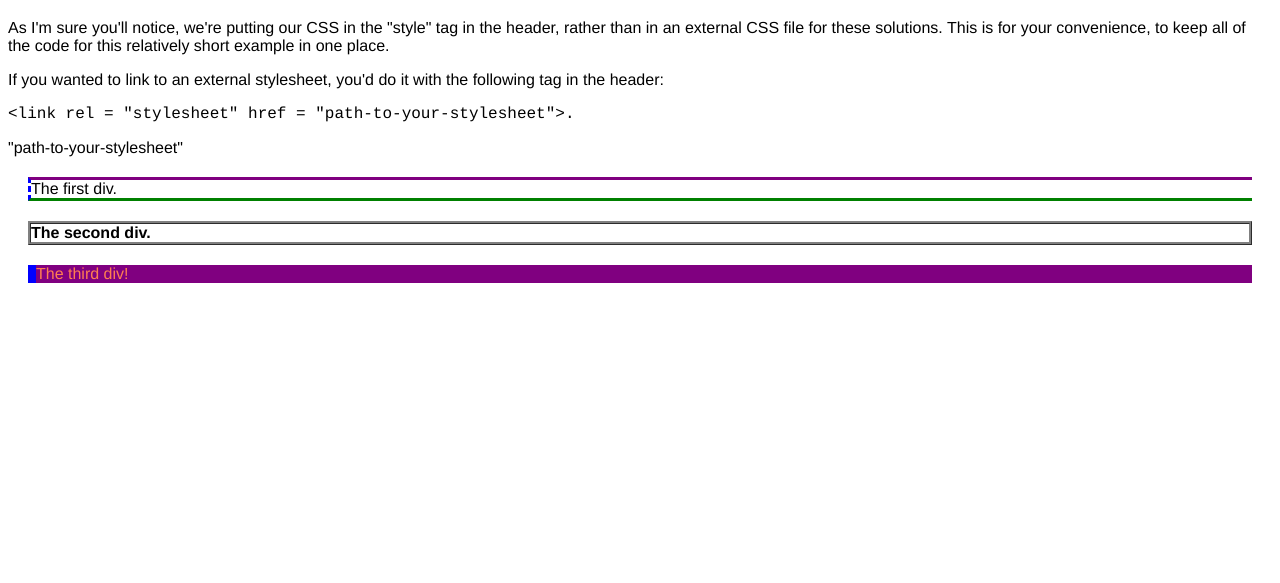
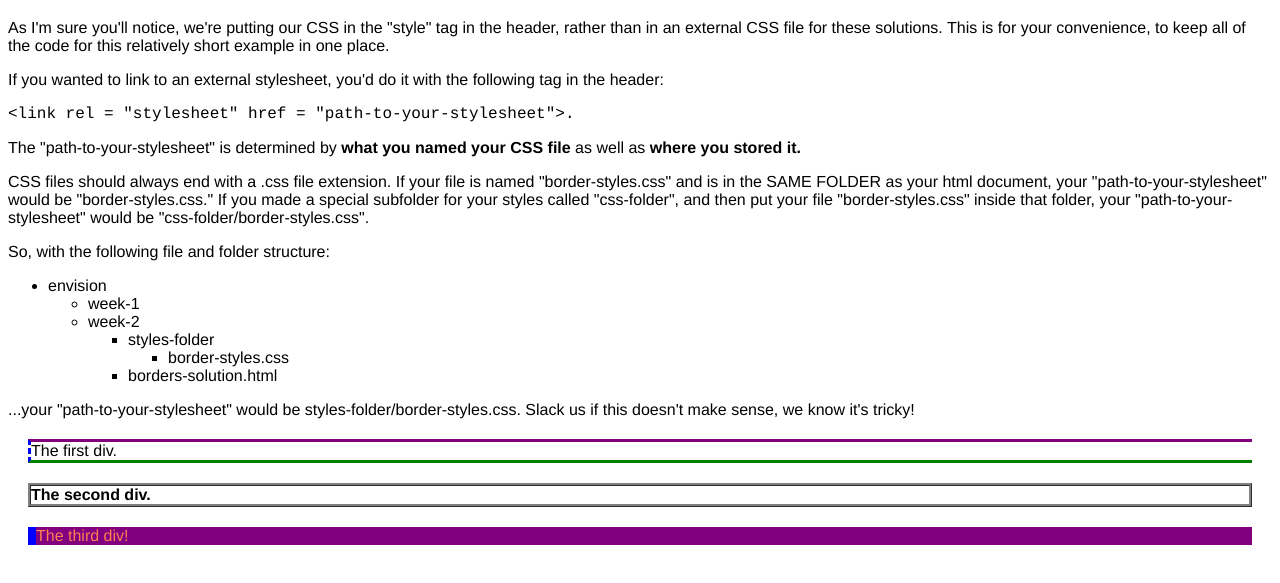
Before and after one commit to benartuso/envision, a plain HTML site: page 02/borders-solution.html in a window 1280 px wide. Shown: the part 61-644 px from the top of the page. Drawn offline with Linux system fonts and the light colour scheme.

Commit message:
updated borders-solution again

```diff
--- a/02/borders-solution.html
+++ b/02/borders-solution.html
@@ -58,9 +58,26 @@
 <body>
     <h1>Important note on these solutions:</h1>
     <p>As I'm sure you'll notice, we're putting our CSS in the "style" tag in the header, rather than in an external CSS file for these solutions. This is for your convenience, to keep all of the code for this relatively short example in one place.</p>
+
     <p>If you wanted to link to an external stylesheet, you'd do it with the following tag in the header:</p>
     <p style="font-family:Courier">&lt;link rel = "stylesheet"  href = "path-to-your-stylesheet">.</p>
-    <p>"path-to-your-stylesheet"</p>
+    <p>The "path-to-your-stylesheet" is determined by <strong>what you named your CSS file</strong> as well as <strong>where you stored it.</strong></p>
+    <p>CSS files should always end with a .css file extension. If your file is named "border-styles.css" and is in the SAME FOLDER as your html document, your "path-to-your-stylesheet" would be "border-styles.css." If you made a special subfolder for your styles called "css-folder", and then put your file "border-styles.css" inside that folder, your "path-to-your-stylesheet" would be "css-folder/border-styles.css".</p>
+
+    <p>So, with the following file and folder structure:</p>
+    <ul>
+        <li>
+            envision
+                <ul><li>week-1</li></ul>
+                <ul><li>week-2
+                    <ul><li>styles-folder
+                        <ul><li>border-styles.css</li></ul></li></ul>
+                    <ul><li>borders-solution.html</li></ul>
+                    </li></ul>
+        </li>
+
+        </ul>
+    ...your "path-to-your-stylesheet" would be styles-folder/border-styles.css. Slack us if this doesn't make sense, we know it's tricky!
 	<div class = "first">The first div.</div>
     <div class = "second">The second div.</div>
     <div class = "third">The third div!</div>
```
